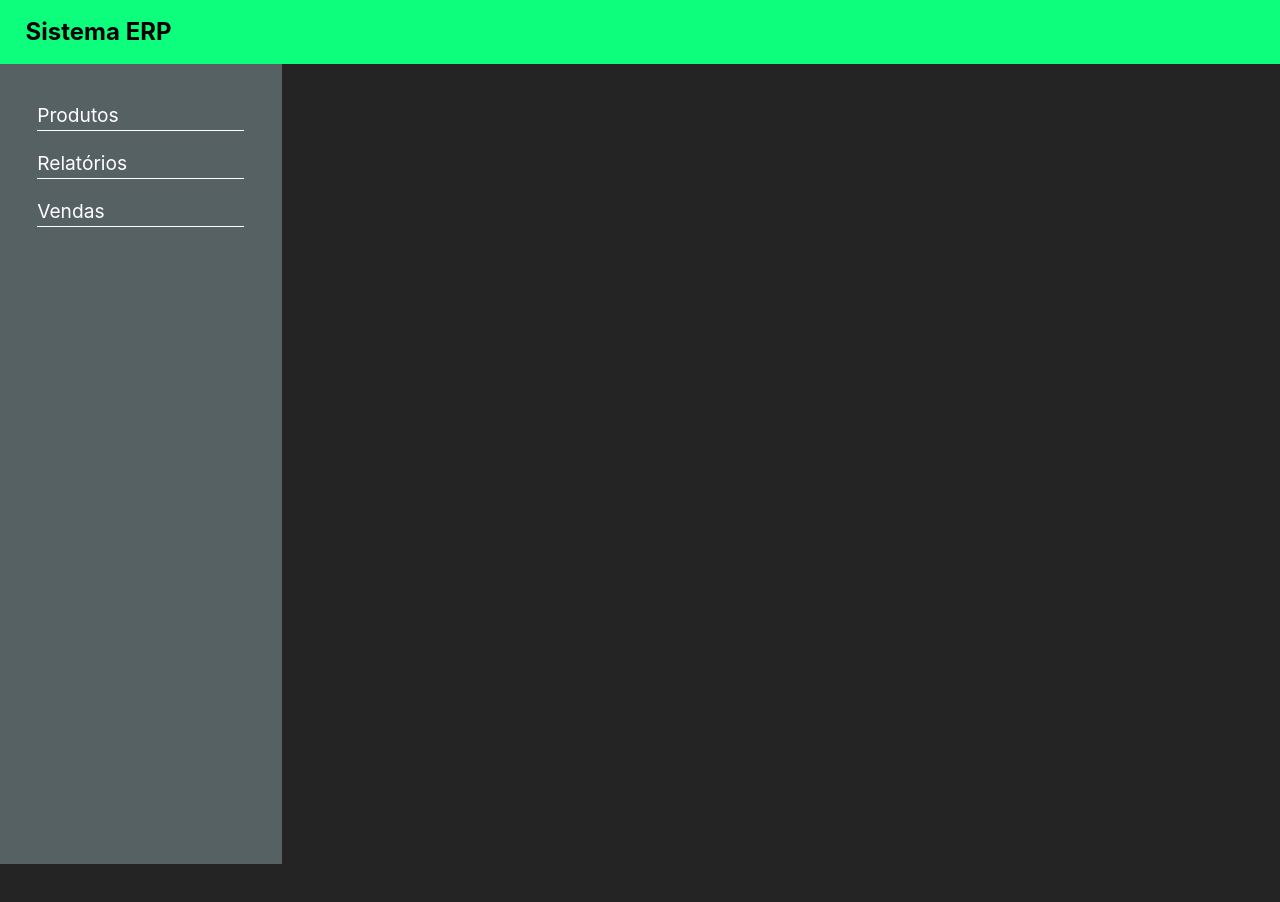
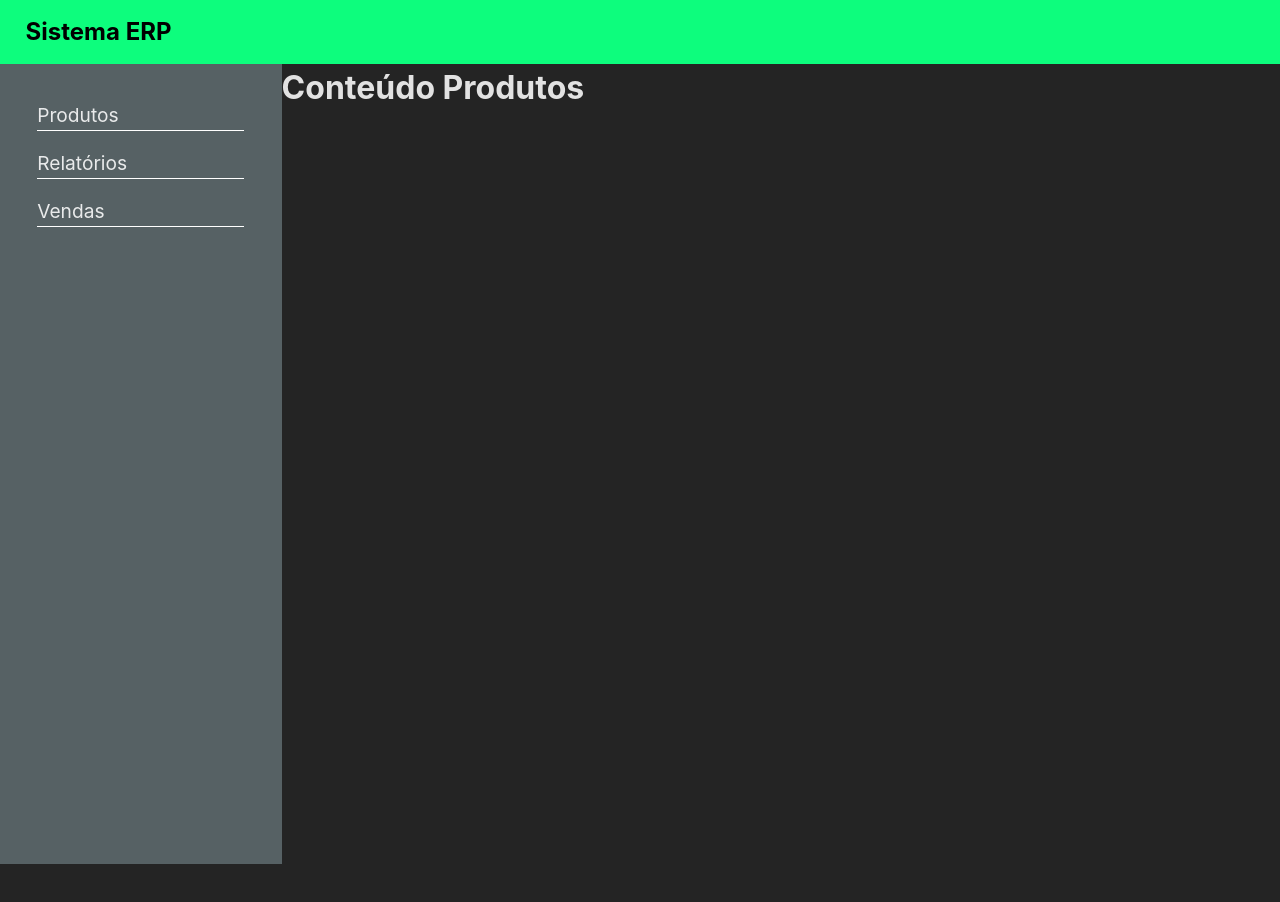
Before and after one commit to Dav1dSo/ERP_Front-End, a React (Vite) app: page / in a window 1280 px wide. Shown: the top 902 px of the page. Before the commit the page ends 864 px from the top, so only its background shows below. Built offline with nearby package versions, Linux system fonts and the light colour scheme.

Commit message:
feat: alter style and added funcion for controll of options

```diff
--- a/src/App.css
+++ b/src/App.css
@@ -1 +1,14 @@
-* {margin: 0; padding: 0;}
+* {
+    margin: 0;
+    padding: 0;
+}
+
+#Admin {
+    display: flex;
+}
+
+@media (max-width: 768px) {
+    #Admin {
+      flex-direction: column;
+    }
+  }
--- a/src/App.jsx
+++ b/src/App.jsx
@@ -1,12 +1,22 @@
+import { useState } from "react";
 import "./App.css";
+import ContentMain from "./components/ContentMain/ContentMain";
 import Menu from "./components/Menu/Menu";
 import NavBar from "./components/NavBar/NavBar";
 
 function App() {
+  const [selectOption, setSelectOption] = useState();
+
+  const handleSelectOptionChange = (option) => {
+    setSelectOption(option);
+  };
   return (
     <>
       <NavBar />
-      <Menu />
+      <div id="Admin">
+        <Menu onSelectOptionChange={handleSelectOptionChange} />
+        <ContentMain Option={selectOption}/>
+      </div>
     </>
   );
 }
--- a/src/components/Menu/Menu-style.jsx
+++ b/src/components/Menu/Menu-style.jsx
@@ -11,6 +11,7 @@ const WrapMenu = styled.div`
 
     @media (max-width: 768px) {
         width: 100%;
+        height: 12vh;
     }
 `;
 
--- a/src/components/Menu/Menu.jsx
+++ b/src/components/Menu/Menu.jsx
@@ -1,13 +1,27 @@
+import { useEffect, useState } from "react";
 import { List,  WrapMenu } from "./Menu-style";
+import ContentMain from "../ContentMain/ContentMain";
 
-const Menu = () => {
+const Menu = ({onSelectOptionChange }) => {
+
+    const [ selectOption, setSelectOption ] = useState('Produtos');
+
+    useEffect(() => {
+        onSelectOptionChange(selectOption);
+      }, [selectOption, onSelectOptionChange]);
+
+      const HandleOption = (option) => {
+        setSelectOption(option);
+      };
+
     return (
         <WrapMenu>
             <List type="none">
-                <li><a href="">Produtos</a></li>
-                <li><a href="">Relatórios</a></li>
-                <li><a href="">Vendas</a></li>
+                <li><p onClick={() => HandleOption('Produtos')}>Produtos</p></li>
+                <li><p onClick={() => HandleOption('Relatorios')}>Relatórios</p></li>
+                <li><p onClick={() => HandleOption('Vendas')}>Vendas</p></li>
             </List>
+            <ContentMain option={selectOption} />
         </WrapMenu>
     )
 }
```
